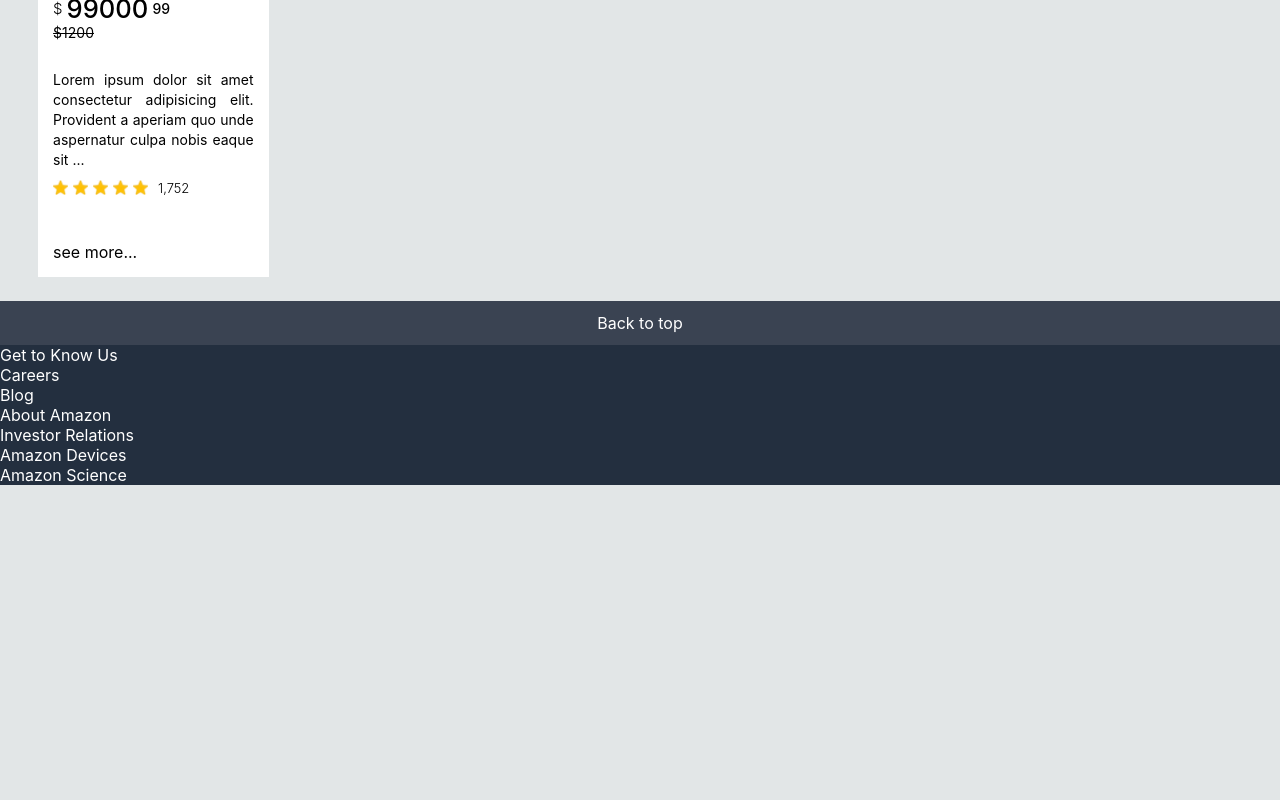
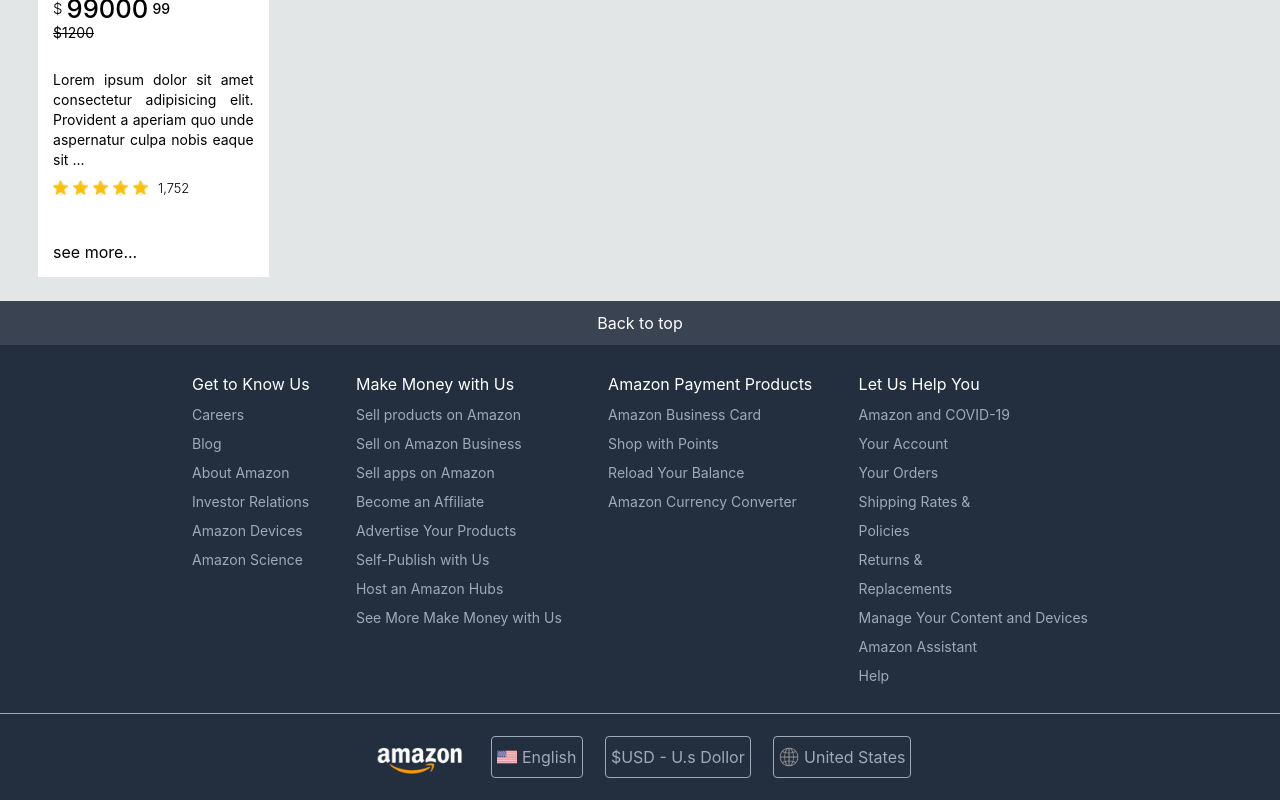
Before and after one commit to madidqn/Amazon-Shop-Project, a React (Vite) app: page / in a window 1280 px wide. Shown: the part 1220-2020 px from the top of the page. Before the commit the page ends 1705 px from the top, so only its background shows below. Built offline with nearby package versions, Linux system fonts and the light colour scheme.

Commit message:
style footer finish

```diff
--- a/src/App.jsx
+++ b/src/App.jsx
@@ -264,7 +264,7 @@
       </main>
       <footer className={styles.footer}>
         <a href="#">Back to top</a>
-        <div>
+        <div className={styles.lists}>
           <ul>
             <li>Get to Know Us</li>
             <li>Careers</li>
@@ -274,9 +274,52 @@
             <li>Amazon Devices</li>
             <li>Amazon Science</li>
           </ul>
-          <ul></ul>
-          <ul></ul>
-          <ul></ul>
+          <ul>
+            <li>Make Money with Us</li>
+            <li>Sell products on Amazon</li>
+            <li>Sell on Amazon Business</li>
+            <li>Sell apps on Amazon</li>
+            <li>Become an Affiliate</li>
+            <li>Advertise Your Products</li>
+            <li>Self-Publish with Us</li>
+            <li>Host an Amazon Hubs</li>
+            <li>See More Make Money with Us</li>
+          </ul>
+          <ul>
+            <li>Amazon Payment Products</li>
+            <li>Amazon Business Card</li>
+            <li>Shop with Points</li>
+            <li>Reload Your Balance</li>
+            <li>Amazon Currency Converter</li>
+          </ul>
+          <ul>
+            <li>Let Us Help You</li>
+            <li>Amazon and COVID-19</li>
+            <li>Your Account</li>
+            <li>Your Orders</li>
+            <li>Shipping Rates &</li>
+            <li>Policies</li>
+            <li>Returns &</li>
+            <li>Replacements</li>
+            <li>Manage Your Content and Devices</li>
+            <li>Amazon Assistant</li>
+            <li>Help</li>
+          </ul>
+        </div>
+        <div className={styles.footerLogo}>
+          <img src="./logo.avif" alt="" />
+          <p>
+            <img src="./language.avif" alt="" />
+            <span>English</span>
+          </p>
+          <p>
+            <span>$</span>
+            <span>USD - U.s Dollor</span>
+          </p>
+          <p>
+            <img src="./erth.avif" alt="" />
+            <span>United States</span>
+          </p>
         </div>
       </footer>
     </>
--- a/src/App.module.css
+++ b/src/App.module.css
@@ -334,6 +334,66 @@
   width: 100%;
   display: block;
 }
-.footer > div {
+.footer a:hover {
+  /* filter: brightness(30%); */
+  /* filter:  */
+  background-color: #95a1ad8f;
+}
+.lists {
+  width: 70%;
+  margin: 0 auto;
+  display: flex;
+  justify-content: space-between;
+  padding: 1.8rem 0;
+}
+.lists ul {
+  display: flex;
+  flex-direction: column;
+  row-gap: 12px;
+}
+.lists ul li {
+  font-size: 14px;
+  color: #9faab8;
+}
+.lists ul li:not(:first-child):hover {
+  text-decoration: underline;
+  color: #9faab8;
+  cursor: pointer;
+}
+.lists ul li:first-child {
+  font-size: 1rem;
   color: white;
 }
+.footerLogo {
+  display: flex;
+  align-items: center;
+  justify-content: center;
+  column-gap: 1.4rem;
+  color: #9faab8;
+  border-top: 1px solid #9faab8;
+  padding: 1.4rem 0;
+}
+.footerLogo > img {
+  cursor: pointer;
+  width: 100px;
+}
+.footerLogo > p {
+  padding: 10px 5px;
+  border: 1px solid #9faab8;
+  cursor: pointer;
+  border-radius: 4px;
+}
+.footerLogo > p:nth-child(2) {
+  display: flex;
+  align-items: center;
+  column-gap: 5px;
+}
+.footerLogo > p:last-child {
+  display: flex;
+  align-items: center;
+  column-gap: 5px;
+}
+.footerLogo > p > img {
+  width: 20px;
+  height: 20px;
+}
```
Also changed, not shown: public/erth.avif (added).
